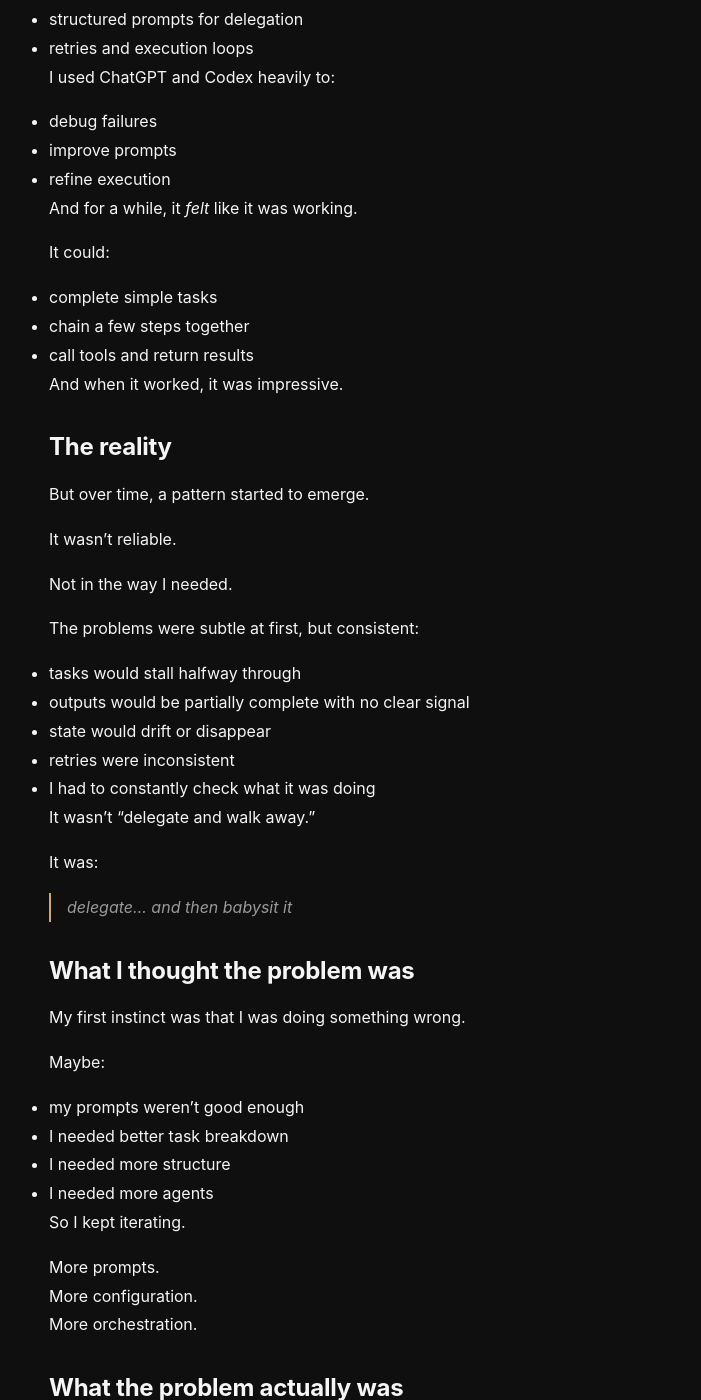
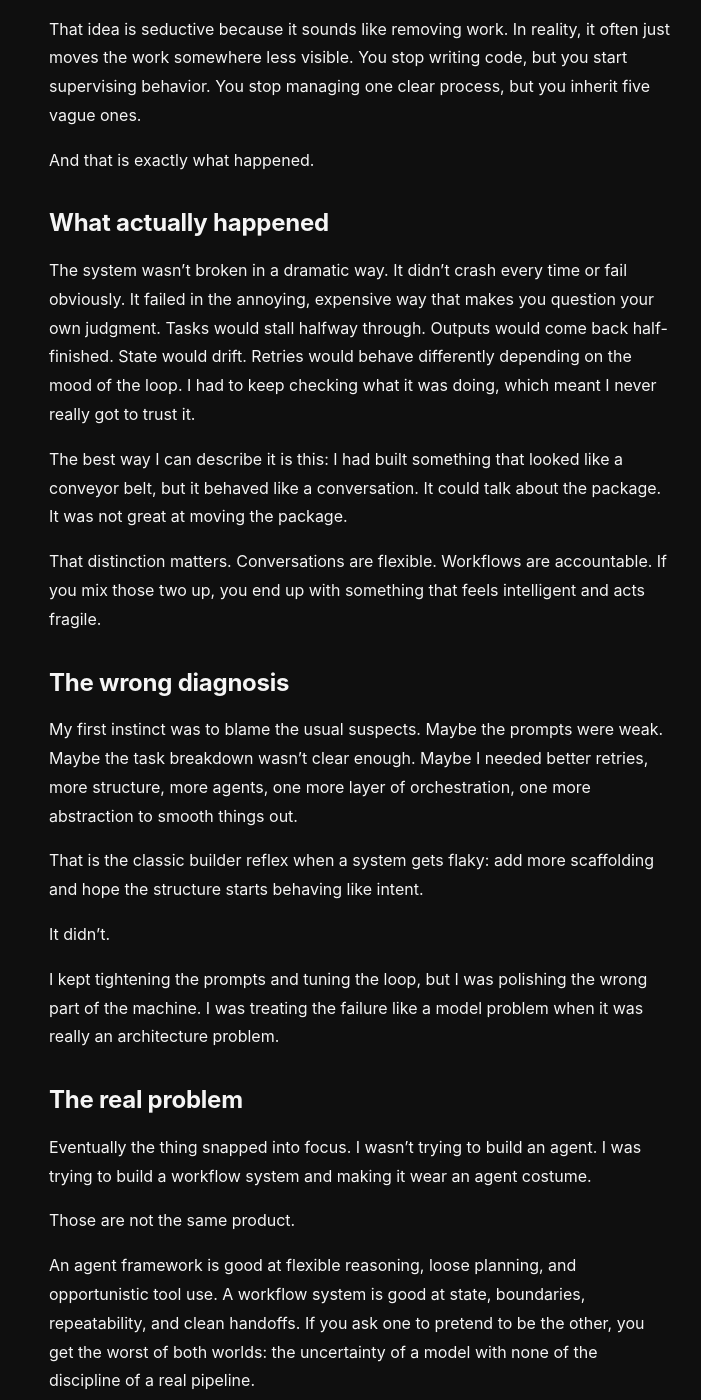
Before and after one commit to sfayka/lab, a Jekyll site: the page built from _posts/2026-03-17-from_openclaw_to_something_else.md, in a window 1280 px wide and 1400 px high, scrolled down 1005 px. Shown: the whole window, without its empty margins (279-980 px from the left). Built offline with Jekyll 4.4.1, drawn with Linux system fonts in a browser that asks for light colours; some of the changed text lies outside the part shown.

Commit message:
Rewrite wrong-problem article

```diff
--- a/_posts/2026-03-17-from_openclaw_to_something_else.md
+++ b/_posts/2026-03-17-from_openclaw_to_something_else.md
@@ -1,6 +1,6 @@
 ---
 layout: post
-title: I built an AI Agent. I Was Solving the Wrong Problem.
+title: "I Built an AI Agent. I Was Solving the Wrong Problem."
 date: 2026-03-17
 categories:
    - lab
@@ -18,264 +18,98 @@ slug: buil-ai-agent-solving-wrong-problem
 
 ## The idea
 
-A few weeks ago, I got pulled into the idea of agent-based systems.
+A few weeks ago, I got pulled into the same temptation a lot of builders are feeling right now: if agents can plan, call tools, and keep going on their own, maybe the next layer of software is just “let the model handle it.” That sounds like leverage. It also sounds like the future.
 
-Tools like OpenClaw promise something that sounds incredibly powerful:
+So I built toward that future. I wired up OpenClaw, added a task harness, set up a queue, and built a thin execution loop around it. On paper, it looked like the right kind of system. In practice, it felt like trying to run a warehouse with a very confident intern who could talk a good game but kept losing the pallet jack.
 
-> Give it a task, and it figures out how to get it done.
+The early demos were convincing enough to keep me going. It could break work into steps. It could call tools. It could finish simple tasks. Every time it did something correctly, it felt like I was one prompt away from a clean autonomous workflow.
 
-Not just answering questions — actually doing work:
+That was the trap.
 
-- breaking problems into steps
-- delegating to sub-agents
-- executing across systems
-- running autonomously
+## What I thought I was building
 
-If that works, it changes how you build.
+I thought I was building an agent platform. That was the pitch in my head: give the system a task, let it decide how to get there, and let the model handle the messy middle.
 
-So I went all in.
+That idea is seductive because it sounds like removing work. In reality, it often just moves the work somewhere less visible. You stop writing code, but you start supervising behavior. You stop managing one clear process, but you inherit five vague ones.
 
-## The experiment
+And that is exactly what happened.
 
-I didn’t just try it casually — I committed to it.
+## What actually happened
 
-I built:
+The system wasn’t broken in a dramatic way. It didn’t crash every time or fail obviously. It failed in the annoying, expensive way that makes you question your own judgment. Tasks would stall halfway through. Outputs would come back half-finished. State would drift. Retries would behave differently depending on the mood of the loop. I had to keep checking what it was doing, which meant I never really got to trust it.
 
-- a task harness
-- a queue system with prioritization
-- structured prompts for delegation
-- retries and execution loops
+The best way I can describe it is this: I had built something that looked like a conveyor belt, but it behaved like a conversation. It could talk about the package. It was not great at moving the package.
 
-I used ChatGPT and Codex heavily to:
+That distinction matters. Conversations are flexible. Workflows are accountable. If you mix those two up, you end up with something that feels intelligent and acts fragile.
 
-- debug failures
-- improve prompts
-- refine execution
+## The wrong diagnosis
 
-And for a while, it *felt* like it was working.
+My first instinct was to blame the usual suspects. Maybe the prompts were weak. Maybe the task breakdown wasn’t clear enough. Maybe I needed better retries, more structure, more agents, one more layer of orchestration, one more abstraction to smooth things out.
 
-It could:
+That is the classic builder reflex when a system gets flaky: add more scaffolding and hope the structure starts behaving like intent.
 
-- complete simple tasks
-- chain a few steps together
-- call tools and return results
+It didn’t.
 
-And when it worked, it was impressive.
+I kept tightening the prompts and tuning the loop, but I was polishing the wrong part of the machine. I was treating the failure like a model problem when it was really an architecture problem.
 
-## The reality
+## The real problem
 
-But over time, a pattern started to emerge.
+Eventually the thing snapped into focus. I wasn’t trying to build an agent. I was trying to build a workflow system and making it wear an agent costume.
 
-It wasn’t reliable.
+Those are not the same product.
 
-Not in the way I needed.
+An agent framework is good at flexible reasoning, loose planning, and opportunistic tool use. A workflow system is good at state, boundaries, repeatability, and clean handoffs. If you ask one to pretend to be the other, you get the worst of both worlds: the uncertainty of a model with none of the discipline of a real pipeline.
 
-The problems were subtle at first, but consistent:
+What I actually needed was not “smarter autonomy.” I needed a system that knew where work lived, what state it was in, when it was done, and how to tell me when it wasn’t.
 
-- tasks would stall halfway through
-- outputs would be partially complete with no clear signal
-- state would drift or disappear
-- retries were inconsistent
-- I had to constantly check what it was doing
+## What changed
 
-It wasn’t “delegate and walk away.”
+Once I stopped chasing the agent fantasy, the design got much simpler.
 
-It was:
+I moved toward a boring stack on purpose. ChatGPT is useful for thinking and decomposition. Linear is useful for holding the actual task. Codex is useful for execution. Cursor is useful for refinement. None of them have to be everything.
 
-> delegate… and then babysit it
+That sounds less exciting than “fully autonomous agent.” It is less exciting. It is also more usable.
 
-## What I thought the problem was
+The shape of the work became clear:
 
-My first instinct was that I was doing something wrong.
+I use ChatGPT to explore the problem and break it down. I put the resulting tasks into Linear so they have clear state and ownership. I hand implementation to Codex when there is an actual piece of work to do. Then I review the output and move forward.
 
-Maybe:
+No magic. Just a cleaner division of labor.
 
-- my prompts weren’t good enough
-- I needed better task breakdown
-- I needed more structure
-- I needed more agents
+## The difference in practice
 
-So I kept iterating.
+The old setup felt like babysitting a very clever tool that might drift off the rails if I blinked. The new setup feels like operating a system. Progress is visible. Status is visible. Failures are legible. If something goes wrong, I can see where it happened instead of trying to reconstruct a trail of partial reasoning.
 
-More prompts.
-More configuration.
-More orchestration.
+That difference is huge.
 
-## What the problem actually was
+It is the difference between asking a chef to cook in your head and running a kitchen with labeled stations. One sounds elegant. The other actually ships dinner.
 
-Eventually it clicked.
-
-The issue wasn’t the model.
-It wasn’t the prompts.
-
-It was the system.
-
-I was trying to use an **agent framework** to do the job of a **workflow system**.
-
-Those are not the same thing.
-
-## What was missing
-
-What I actually needed was:
-
-- a clear task model
-- explicit state (queued, running, done, failed)
-- deterministic execution
-- observable outputs
-- reliable completion
-
-What I had instead was:
-
-- a conversational loop
-- implicit state
-- probabilistic planning
-- loosely connected tool calls
-
-In other words:
-
-> it looked powerful, but it wasn’t built for reliability
-
-## The shift
-
-The turning point was simple:
-
-> stop trying to build an agent
-> start building a system
-
-Instead of:
-
-> give this to the agent and hope it figures it out
-
-I moved to:
-
-> define the work clearly, then let something execute it
-
-## The new system
-
-What I use now is much simpler:
-
-- ChatGPT → thinking / planning
-- Linear → task system
-- Codex → execution
-- Cursor → refinement
-
-That’s it.
-
-No orchestration layer.
-No agent hierarchy.
-No complex runtime.
-
-## How it actually works
-
-1. I use ChatGPT to:
-   - explore ideas
-   - break things into tasks
-
-2. I put those tasks into Linear:
-   - small
-   - bounded
-   - clearly defined
-
-3. I assign tasks to Codex:
-   - it executes
-   - opens PRs
-   - returns results
-
-4. I review and move on
-
-## The difference
-
-The experience is completely different.
-
-### Before (agent-first)
-
-- unclear progress
-- fragile execution
-- constant intervention
-- hard to debug
-
-### After (task-first)
-
-- clear state
-- predictable behavior
-- fast iteration
-- real output
-
-## The surprising part
-
-The new system feels…
-
-boring.
-
-And that’s exactly why it works.
+And the weird part is that the better system feels boring. That is not a flaw. That is usually the signal that the architecture is finally doing its job.
 
 ## What OpenClaw is actually good at
 
-This isn’t a knock on OpenClaw.
+This is not a takedown of OpenClaw. It is useful. I still think it has a place.
 
-It *is* useful.
+It works well for scheduled tasks, recurring summaries, lightweight automation, and other jobs that are narrow enough to tolerate some looseness. It is fine when the stakes are low and the path is short.
 
-It works well for:
+Where it gets shaky is the territory where reliability matters more than novelty. Long-running tasks. Multi-step execution. Anything that needs a strong guarantee that state will hold together from beginning to end.
 
-- scheduled tasks
-- simple automation
-- recurring summaries
-- lightweight workflows
+That is where “agentic” starts to sound more like “approximate.”
 
-Where it struggles:
+## The lesson
 
-- long-running tasks
-- multi-step execution
-- anything that needs to be reliable
+The biggest thing I learned here wasn’t about a tool. It was about respecting the difference between a model and an operating system for work.
 
-## What I learned
+If you don’t have a task model, if you don’t have execution boundaries, if you don’t have observable state, then adding more autonomy is like bolting a jet engine to a shopping cart. It may be exciting for a minute. It is not a serious way to move freight.
 
-The biggest lesson wasn’t about a tool.
+The better move is to start with structure and let the model fill in the gaps.
 
-It was about architecture.
+That is the operating lesson I keep coming back to: the system should control execution. The model should help with reasoning inside that system. Not the other way around.
 
-> don’t start with agents
-> start with structure
+## Where this goes next
 
-If you don’t have:
+I am still building from this workflow. The next thing I want is a small tool that turns email into a structured issue, routes it into Linear, hands it to Codex, and tracks the follow-up cleanly.
 
-- a task model
-- clear execution boundaries
-- observable state
+That is a much more interesting problem than “can I build a perfect agent.” It is also a much more useful one.
 
-…adding agents just makes things harder.
-
-## Where this leads
-
-Once you have a system like this:
-
-- you can still use AI for planning
-- you can still use AI for execution
-- you can still automate parts of the flow
-
-But now:
-
-> the system controls execution
-> the model fills in the gaps
-
-Not the other way around.
-
-## Final thought
-
-I didn’t abandon the idea of AI agents.
-
-I just stopped trying to make them do something they weren’t built for.
-
-And once I did that:
-
-> I got more done in a few days than I did in weeks of trying to “build the perfect agent”
-
-## Next
-
-I’m now building a small tool based on this workflow:
-
-email → structured issue → Linear → Codex → follow-up
-
-It’s something I’ll actually use.
-
-Which is a good sign.
+I did not abandon the idea of AI agents. I just stopped asking them to solve the wrong problem.
```
